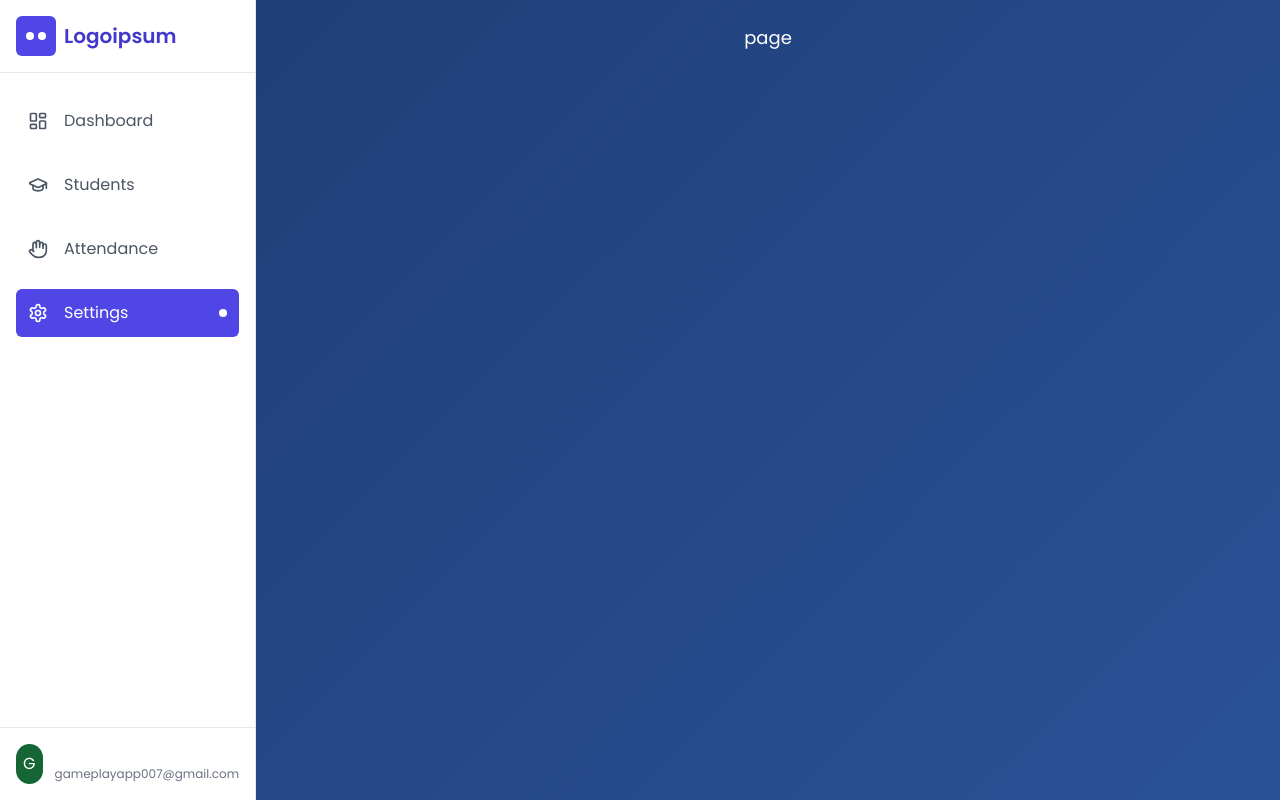
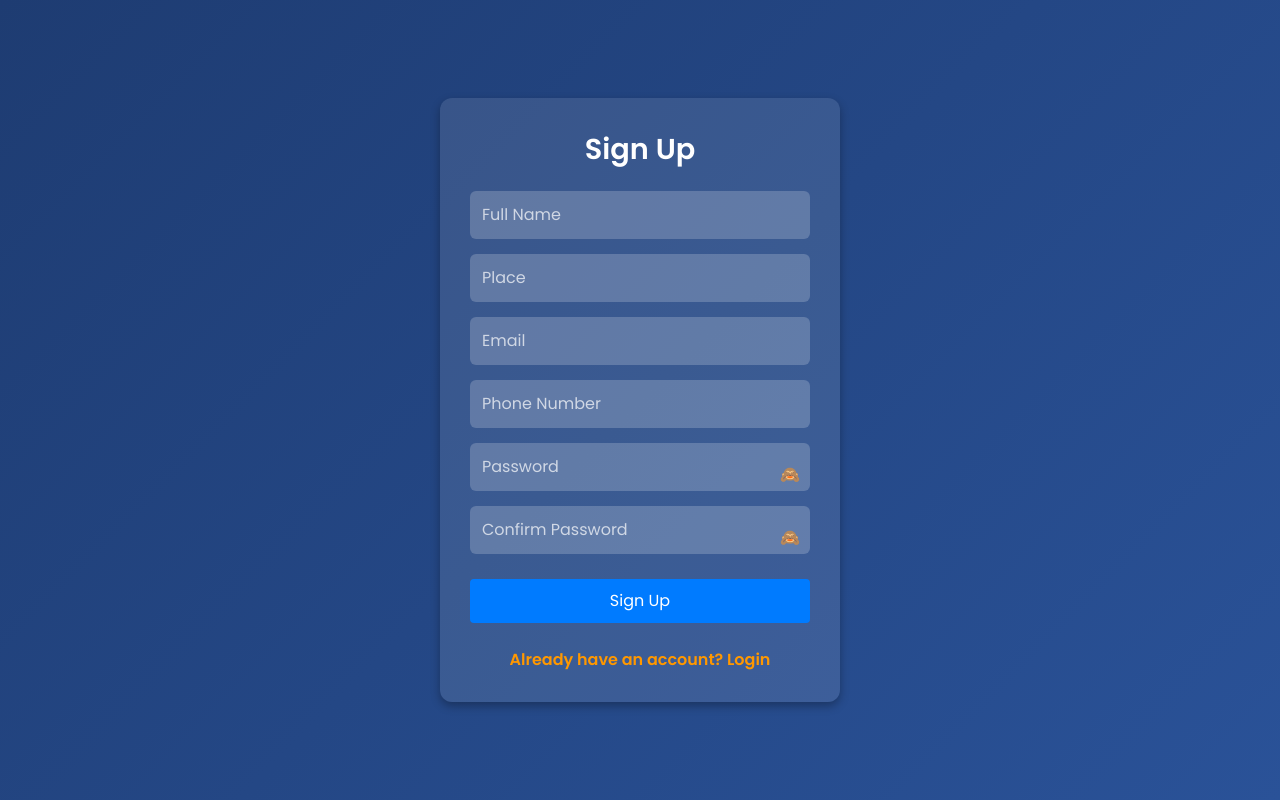
Before and after one commit to ronymundackan/onehealth, a React (Create React App) app: page /signup in a window 1280 px wide. Built offline with nearby package versions, Linux system fonts and the light colour scheme.

Commit message:
Fixed_Signup

```diff
--- a/package.json
+++ b/package.json
@@ -7,6 +7,7 @@
     "@testing-library/jest-dom": "^6.6.3",
     "@testing-library/react": "^16.2.0",
     "@testing-library/user-event": "^13.5.0",
+    "axios": "^1.7.9",
     "lucide-react": "^0.475.0",
     "react": "^19.0.0",
     "react-dom": "^19.0.0",
--- a/src/pages/MedicalRecords.jsx
+++ b/src/pages/MedicalRecords.jsx
@@ -1,67 +1,51 @@
-import React from 'react';
+import React, { useEffect, useState } from 'react';
+import axios from 'axios';
 
 const MedicalRecords = () => {
+  const [records, setRecords] = useState([]);
+  const [loading, setLoading] = useState(true);
+  const [error, setError] = useState(null);
+
+  useEffect(() => {
+    const fetchMedicalRecords = async () => {
+      try {
+        const response = await axios.get('http://localhost/server/api/medicalrecords.php', {
+          withCredentials: true, // Important to include cookies for sessions
+        });
+        setRecords(response.data);
+      } catch (error) {
+        console.error('Error fetching medical records:', error);
+        setError('Failed to fetch medical records');
+      } finally {
+        setLoading(false);
+      }
+    };
+
+    fetchMedicalRecords();
+  }, []);
+
+  if (loading) return <p className="text-white">Loading medical records...</p>;
+  if (error) return <p className="text-red-500">{error}</p>;
+
   return (
     <div className="h-full">
       <h1 className="text-2xl font-bold mb-6 text-white">Medical Records</h1>
 
       <div className="grid gap-6">
-        <div className="bg-white p-6 rounded-lg shadow">
-          <h2 className="text-lg font-medium mb-4 text-black">Recent Hospital Visits</h2>
-          <div className="space-y-4">
-            <div className="border-b pb-3">
-              <div className="flex justify-between">
-                <div>
-                  <p className="font-medium text-black">General Check-up</p>
-                  <p className="text-sm text-black">Dr. Sarah Johnson</p>
-                </div>
-                <p className="text-sm text-black">Jan 15, 2025</p>
-              </div>
-              <p className="mt-2 text-sm text-black">Annual physical examination. All vitals normal.</p>
+        {records.length > 0 ? (
+          records.map((record) => (
+            <div key={record.id} className="bg-white p-6 rounded-lg shadow">
+              <h2 className="text-lg font-medium mb-4 text-black">{record.disease_name}</h2>
+              <p className="text-sm text-black">Date Diagnosed: {record.date_diagnosed}</p>
+              <p className="text-sm text-black">Hospital: {record.hospital_name}</p>
+              <p className="text-sm text-black">Doctor: {record.doctor_name} ({record.specialization})</p>
+              <p className="text-sm text-black">Prescriptions: {record.prescriptions}</p>
+              <p className="text-sm text-black">Still on Medication: {record.still_on_medication ? 'Yes' : 'No'}</p>
             </div>
-
-            <div className="border-b pb-3">
-              <div className="flex justify-between">
-                <div>
-                  <p className="font-medium text-black">Respiratory Infection</p>
-                  <p className="text-sm text-black">Dr. Michael Chang</p>
-                </div>
-                <p className="text-sm text-black">Nov 3, 2024</p>
-              </div>
-              <p className="mt-2 text-sm text-black">Prescribed antibiotics for 7 days. Follow-up required.</p>
-            </div>
-          </div>
-        </div>
-
-        <div className="bg-white p-6 rounded-lg shadow">
-          <h2 className="text-lg font-medium mb-4 text-black">Lab Results</h2>
-          <table className="w-full text-sm">
-            <thead>
-              <tr className="border-b">
-                <th className="text-left py-2 font-medium text-black">Test</th>
-                <th className="text-left py-2 font-medium text-black">Result</th>
-                <th className="text-left py-2 font-medium text-black">Date</th>
-              </tr>
-            </thead>
-            <tbody>
-              <tr className="border-b">
-                <td className="py-2 text-black">Blood Panel</td>
-                <td className="py-2 text-black">Normal</td>
-                <td className="py-2 text-black">Jan 14, 2025</td>
-              </tr>
-              <tr className="border-b">
-                <td className="py-2 text-black">Cholesterol</td>
-                <td className="py-2 text-black">180 mg/dL</td>
-                <td className="py-2 text-black">Jan 14, 2025</td>
-              </tr>
-              <tr>
-                <td className="py-2 text-black">Blood Pressure</td>
-                <td className="py-2 text-black">120/80</td>
-                <td className="py-2 text-black">Jan 14, 2025</td>
-              </tr>
-            </tbody>
-          </table>
-        </div>
+          ))
+        ) : (
+          <p className="text-black">No medical records found.</p>
+        )}
       </div>
     </div>
   );
--- a/src/pages/Signup.jsx
+++ b/src/pages/Signup.jsx
@@ -1,102 +1,137 @@
 import React, { useState } from 'react';
-import {
-  LayoutDashboard,
-  GraduationCap,
-  Hand,
-  Settings,
-} from 'lucide-react';
+import { Link } from 'react-router-dom';
+import '../styles/Signup.css';
 
-const Dashboard = () => {
-  const [activeItem, setActiveItem] = useState('Settings');
+export default function Signup() {
+  const [passwordVisible, setPasswordVisible] = useState(false);
+  const [confirmPasswordVisible, setConfirmPasswordVisible] = useState(false);
+  const [formData, setFormData] = useState({
+    fullName: '',
+    place: '',
+    email: '',
+    phoneNumber: '',
+    password: '',
+    confirmPassword: '',
+  });
+
+  const handleChange = (e) => {
+    const { name, value } = e.target;
+    setFormData({
+      ...formData,
+      [name]: value,
+    });
+  };
+
+  const handleSubmit = async (e) => {
+    e.preventDefault();
+
+    // Check if passwords match
+    if (formData.password !== formData.confirmPassword) {
+      alert("Passwords do not match!");
+      return;
+    }
+
+    // Send data to the PHP backend
+    try {
+      const response = await fetch('http://localhost/server/api/signup.php', {
+        method: 'POST',
+        headers: {
+          'Content-Type': 'application/json',
+        },
+        body: JSON.stringify({
+          fullName: formData.fullName,
+          place: formData.place,
+          email: formData.email,
+          phoneNumber: formData.phoneNumber,
+          password: formData.password,
+        }),
+      });
+
+      const result = await response.json();
+      if (response.ok) {
+        alert(result.message); // "User registered successfully."
+      } else {
+        alert(result.message); // "Error registering user."
+      }
+    } catch (error) {
+      console.error('Error:', error);
+      alert('An error occurred while registering.');
+    }
+  };
 
   return (
-    <div className="flex h-screen w-full">
-      {/* Left Sidebar - Fixed position */}
-      <div className="w-64 border-r border-gray-200 bg-white flex flex-col h-full fixed left-0 top-0">
-        {/* Logo */}
-        <div className="p-4 border-b border-gray-200">
-          <div className="flex items-center">
-            <div className="flex items-center justify-center w-10 h-10 rounded-md bg-indigo-600">
-              <div className="flex space-x-1">
-                <div className="w-2 h-2 bg-white rounded-full"></div>
-                <div className="w-2 h-2 bg-white rounded-full"></div>
-              </div>
-            </div>
-            <span className="ml-2 text-xl font-semibold text-indigo-700">Logoipsum</span>
-          </div>
+    <div className="container">
+      <h2>Sign Up</h2>
+      <form onSubmit={handleSubmit}>
+        <input
+          type="text"
+          name="fullName"
+          placeholder="Full Name"
+          value={formData.fullName}
+          onChange={handleChange}
+          required
+        />
+        <input
+          type="text"
+          name="place"
+          placeholder="Place"
+          value={formData.place}
+          onChange={handleChange}
+          required
+        />
+        <input
+          type="email"
+          name="email"
+          placeholder="Email"
+          value={formData.email}
+          onChange={handleChange}
+          required
+        />
+        <input
+          type="tel"
+          name="phoneNumber"
+          placeholder="Phone Number"
+          value={formData.phoneNumber}
+          onChange={handleChange}
+          required
+        />
+        <div className="password-container">
+          <input
+            type={passwordVisible ? 'text' : 'password'}
+            name="password"
+            placeholder="Password"
+            value={formData.password}
+            onChange={handleChange}
+            required
+          />
+          <span
+            className="password-toggle"
+            onClick={() => setPasswordVisible(!passwordVisible)}
+          >
+            {passwordVisible ? '👁️' : '🙈'}
+          </span>
         </div>
-
-        {/* Navigation */}
-        <nav className="flex-1 px-4 py-6 space-y-4">
-          <NavItem
-            icon={<LayoutDashboard size={20} />}
-            text="Dashboard"
-            active={activeItem === 'Dashboard'}
-            onClick={() => setActiveItem('Dashboard')}
+        <div className="password-container">
+          <input
+            type={confirmPasswordVisible ? 'text' : 'password'}
+            name="confirmPassword"
+            placeholder="Confirm Password"
+            value={formData.confirmPassword}
+            onChange={handleChange}
+            required
           />
-          <NavItem
-            icon={<GraduationCap size={20} />}
-            text="Students"
-            active={activeItem === 'Students'}
-            onClick={() => setActiveItem('Students')}
-          />
-          <NavItem
-            icon={<Hand size={20} />}
-            text="Attendance"
-            active={activeItem === 'Attendance'}
-            onClick={() => setActiveItem('Attendance')}
-          />
-          <NavItem
-            icon={<Settings size={20} />}
-            text="Settings"
-            active={activeItem === 'Settings'}
-            onClick={() => setActiveItem('Settings')}
-          />
-        </nav>
-
-        {/* User Profile */}
-        <div className="p-4 border-t border-gray-200 mt-auto">
-          <div className="flex items-center">
-            <div className="flex items-center justify-center w-10 h-10 rounded-full bg-green-800 text-white">
-              <span>G</span>
-            </div>
-            <div className="ml-3">
-              <p className="text-sm font-medium">Game Play</p>
-              <p className="text-xs text-gray-500">gameplayapp007@gmail.com</p>
-            </div>
-          </div>
+          <span
+            className="password-toggle"
+            onClick={() => setConfirmPasswordVisible(!confirmPasswordVisible)}
+          >
+            {confirmPasswordVisible ? '👁️' : '🙈'}
+          </span>
         </div>
-      </div>
-
-      {/* Main Content - With left margin to account for sidebar */}
-      <div className="ml-64 flex-1 p-6">
-        <div className="text-lg font-medium">page</div>
-        {/* Here you would add your main page content */}
+        <button type="submit">Sign Up</button>
+      </form>
+      <div style={{ marginTop: '10px' }}>
+        <Link className="link" to="/">Already have an account? Login</Link>
       </div>
     </div>
   );
-};
-
-// Navigation Item Component
-const NavItem = ({ icon, text, active, onClick }) => {
-  return (
-    <div
-      className={`flex items-center p-3 rounded-md cursor-pointer transition-colors ${
-        active
-          ? 'bg-indigo-600 text-white'
-          : 'text-gray-600 hover:bg-indigo-600 hover:text-white'
-      }`}
-      onClick={onClick}
-    >
-      <div>{icon}</div>
-      <span className="ml-4 font-medium">{text}</span>
-      {active && (
-        <div className="ml-auto">
-          <div className="w-2 h-2 bg-white rounded-full"></div>
-        </div>
-      )}
-    </div>
-  );
-};
-
-export default Dashboard;
+}
```
Also changed, not shown: 1 other file (tests, documents, lock files or other folders).
